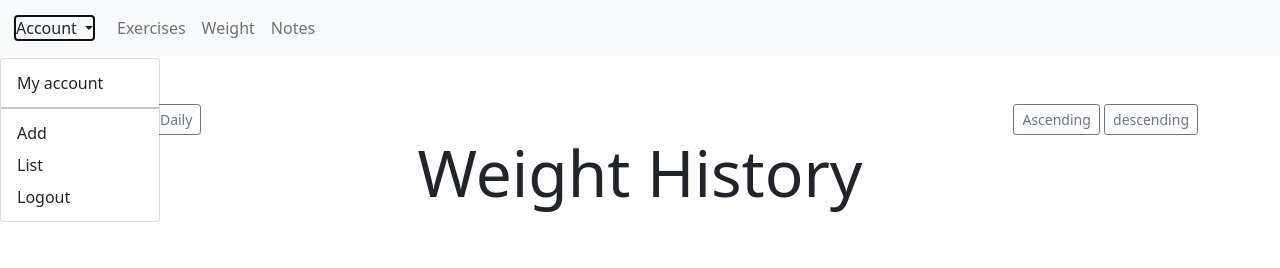
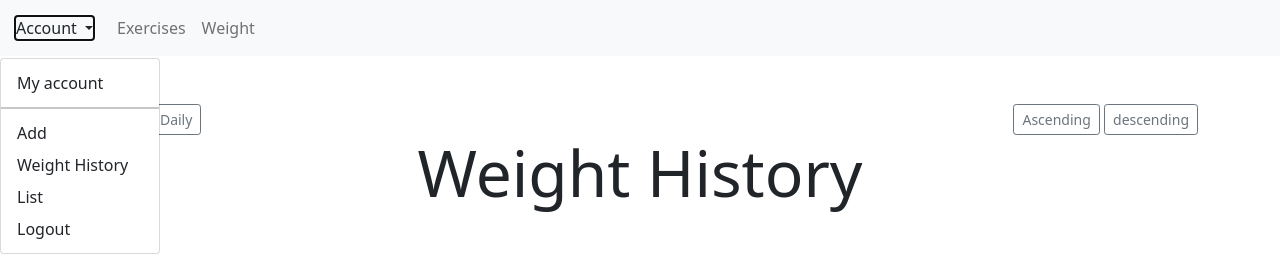
Before and after one commit to tomkeee/Health-Workout-APP, a Django app: page /weight/ in a window 1280 px wide, after a click on "Account". Shown: the top 268 px of the page. Run offline with Django 3.2, Linux system fonts and the light colour scheme; the visitor is signed in with stand-in values (Sample User, id 1); some libraries are stand-ins or nearby versions.

Commit message:
weight update delete

```diff
--- a/body/forms.py
+++ b/body/forms.py
@@ -9,4 +9,4 @@ class WeightForm(forms.ModelForm):
 
         widgets={
             "value":forms.TextInput(attrs={"class":"form-control col-4","placeholder":"Current Weight"})
-             }
+            }
--- /dev/null
+++ b/body/templates/body/weight.html
@@ -0,0 +1,99 @@
+{% extends 'base.html' %}
+{% block title %} Weight Update {% endblock title %}
+
+{% block content %}
+<form method="POST" action=""> {%csrf_token%}
+    <div class="d-flex justify-content-between">
+        <div>
+            <button class="btn btn-sm btn-outline-secondary" type="submit" name="type" value="weekly">Weekly</button>
+            <button class="btn btn-sm btn-outline-secondary" type="submit" name="type" value="daily">Daily</button>
+        </div>
+
+        <div>
+            <button class="btn btn-sm btn-outline-secondary" type="submit" name="method" value="ascending">Ascending</button>
+            <button class="btn btn-sm btn-outline-secondary" type="submit" name="method" value="descending">descending</button>
+        </div>
+    </div>
+</form>
+
+<div class="container-fluid col-6">
+    <h1 class="display-3 text-center">Weight History</h1>
+    <br/>
+
+    <table class="mt-4 table text-center table-striped table-hover">
+        <thead>
+            <tr>
+                {%if type == 'weekly'%}
+                <th scope="col">From</th>
+                <th scope="col">To</th>
+                <th scope="col">Average</th>
+                <th scope="col">Change</th>
+                {%else%}
+                <th scope="col">Day</th>
+                <th scope="col">Weight</th>
+                <th scope="col">Change</th>
+                {%endif%}
+            </tr>
+        </thead>
+        <tbody>
+            {%if type == 'weekly'%}
+
+            {%for instance in week%}
+            <tr>
+            <td>{{instance.4}}</td>
+            <td>{{instance.5}}</td>
+            <td>{{instance.3|floatformat:"-2g"}}</td>
+            {%if instance.6 %}
+            <td>{{instance.6|floatformat:"-2g"}}</td>
+            {%else%}
+            <td> </td>
+            {%endif%}
+            </tr>
+            {%endfor%}
+            {%else%}
+
+            {%for instance in data%}
+            <tr>
+            <td><b>{{instance.0}}</b></td>
+            <td>{{instance.1}}</td>
+            {%if instance.2%}
+            <td>{{instance.2|floatformat:"-2g"}}%
+                {%if instance.3 == "up"%}
+                <svg xmlns="http://www.w3.org/2000/svg" width="16" height="16" fill="currentColor" class="bi bi-arrow-up-right" viewBox="0 0 16 16">
+                <path fill-rule="evenodd" d="M14 2.5a.5.5 0 0 0-.5-.5h-6a.5.5 0 0 0 0 1h4.793L2.146 13.146a.5.5 0 0 0 .708.708L13 3.707V8.5a.5.5 0 0 0 1 0v-6z"/></svg>
+
+                {%elif instance.3 == "down"%}
+                <svg xmlns="http://www.w3.org/2000/svg" width="16" height="16" fill="currentColor" class="bi bi-arrow-down-right" viewBox="0 0 16 16">
+                <path fill-rule="evenodd" d="M14 13.5a.5.5 0 0 1-.5.5h-6a.5.5 0 0 1 0-1h4.793L2.146 2.854a.5.5 0 1 1 .708-.708L13 12.293V7.5a.5.5 0 0 1 1 0v6z"/></svg>
+                {%else%}
+                {%endif%}
+            </td>
+
+            {%else%}
+            <td> </td>
+            {%endif%}
+            </tr>
+            {%endfor%}
+
+            {%endif%}
+        </tbody>
+    </table>
+</div>
+
+<div class="space-little mr-5">
+<form method="POST" action="{% url 'weight' %}"> {%csrf_token%}
+    <div class="row justify-content-center">
+        <div class="col-2">
+            <div class="input-group" style="width: 500px;">
+                {{form.value}}
+                <div class="input-group-append">
+                    <span class="input-group-text rounded-right">KG</span>
+                </div>
+                <button onclick="success()" class="btn btn-outline-success rounded ml-3" type="submit" ><svg xmlns="http://www.w3.org/2000/svg" width="16" height="16" fill="currentColor" class="bi bi-check-lg" viewBox="0 0 16 16">
+                    <path d="M13.485 1.431a1.473 1.473 0 0 1 2.104 2.062l-7.84 9.801a1.473 1.473 0 0 1-2.12.04L.431 8.138a1.473 1.473 0 0 1 2.084-2.083l4.111 4.112 6.82-8.69a.486.486 0 0 1 .04-.045z"/>
+                </svg></button>
+            </div>
+        </div>
+</form>
+</div>
+{%endblock content%}
--- a/body/templates/body/weightUpdate.html
+++ b/body/templates/body/weightUpdate.html
@@ -1,99 +1,20 @@
 {% extends 'base.html' %}
-{% block title %} Weight Update {% endblock title %}
+{%block title%} Weight Update {%endblock%}
+{%block content%}
 
-{% block content %}
-<form method="POST" action=""> {%csrf_token%}
-    <div class="d-flex justify-content-between">
-        <div>
-            <button class="btn btn-sm btn-outline-secondary" type="submit" name="type" value="weekly">Weekly</button>
-            <button class="btn btn-sm btn-outline-secondary" type="submit" name="type" value="daily">Daily</button>
-        </div>
+<form action="" method="POST"> {%csrf_token%}
+        <div class="row justify-content-center">
+            <div class="input-group justify-content-center" style="width: 500px;">
+                {{form.value}}
 
-        <div>
-            <button class="btn btn-sm btn-outline-secondary" type="submit" name="method" value="ascending">Ascending</button>
-            <button class="btn btn-sm btn-outline-secondary" type="submit" name="method" value="descending">descending</button>
-        </div>
-    </div>
-</form>
-
-<div class="container-fluid col-6">
-    <h1 class="display-3 text-center">Weight History</h1>
-    <br/>
-
-    <table class="mt-4 table text-center table-striped table-hover">
-        <thead>
-            <tr>
-                {%if type == 'weekly'%}
-                <th scope="col">From</th>
-                <th scope="col">To</th>
-                <th scope="col">Average</th>
-                <th scope="col">Change</th>
-                {%else%}
-                <th scope="col">Day</th>
-                <th scope="col">Weight</th>
-                <th scope="col">Change</th>
-                {%endif%}
-            </tr>
-        </thead>
-        <tbody>
-            {%if type == 'weekly'%}
-
-            {%for instance in week%}
-            <tr>
-            <td>{{instance.4}}</td>
-            <td>{{instance.5}}</td>
-            <td>{{instance.3|floatformat:"-2g"}}</td>
-            {%if instance.6 %}
-            <td>{{instance.6|floatformat:"-2g"}}</td>
-            {%else%}
-            <td> </td>
-            {%endif%}
-            </tr>
-            {%endfor%}
-            {%else%}
-
-            {%for instance in data%}
-            <tr>
-            <td><b>{{instance.0}}</b></td>
-            <td>{{instance.1}}</td>
-            {%if instance.2%}
-            <td>{{instance.2|floatformat:"-2g"}}%
-                {%if instance.3 == "up"%}
-                <svg xmlns="http://www.w3.org/2000/svg" width="16" height="16" fill="currentColor" class="bi bi-arrow-up-right" viewBox="0 0 16 16">
-                <path fill-rule="evenodd" d="M14 2.5a.5.5 0 0 0-.5-.5h-6a.5.5 0 0 0 0 1h4.793L2.146 13.146a.5.5 0 0 0 .708.708L13 3.707V8.5a.5.5 0 0 0 1 0v-6z"/></svg>
-
-                {%elif instance.3 == "down"%}
-                <svg xmlns="http://www.w3.org/2000/svg" width="16" height="16" fill="currentColor" class="bi bi-arrow-down-right" viewBox="0 0 16 16">
-                <path fill-rule="evenodd" d="M14 13.5a.5.5 0 0 1-.5.5h-6a.5.5 0 0 1 0-1h4.793L2.146 2.854a.5.5 0 1 1 .708-.708L13 12.293V7.5a.5.5 0 0 1 1 0v6z"/></svg>
-                {%else%}
-                {%endif%}
-            </td>
-
-            {%else%}
-            <td> </td>
-            {%endif%}
-            </tr>
-            {%endfor%}
-
-            {%endif%}
-        </tbody>
-    </table>
-</div>
-
-<div class="space-little mr-5">
-<form method="POST" action="{% url 'weight' %}"> {%csrf_token%}
-    <div class="row justify-content-center">
-        <div class="col-2">
-            <div class="input-group" style="width: 500px;">
-                {{form.value}}
                 <div class="input-group-append">
                     <span class="input-group-text rounded-right">KG</span>
                 </div>
-                <button onclick="success()" class="btn btn-outline-success rounded ml-3" type="submit" ><svg xmlns="http://www.w3.org/2000/svg" width="16" height="16" fill="currentColor" class="bi bi-check-lg" viewBox="0 0 16 16">
-                    <path d="M13.485 1.431a1.473 1.473 0 0 1 2.104 2.062l-7.84 9.801a1.473 1.473 0 0 1-2.12.04L.431 8.138a1.473 1.473 0 0 1 2.084-2.083l4.111 4.112 6.82-8.69a.486.486 0 0 1 .04-.045z"/>
-                </svg></button>
+
+                <button type="submit" class="rounded-left ml-2 btn btn-sml btn-outline-success">Save</button>
+
             </div>
         </div>
-</form>
-</div>
+    </form>
+
 {%endblock content%}
--- /dev/null
+++ b/body/urls.py
@@ -0,0 +1,11 @@
+from django.urls import path
+from .views import WeightAdd,WeightController,WeightUpdate,WeighList,WeightDelete
+
+
+urlpatterns = [
+    path("",WeightAdd.as_view(),name="weight"),
+    path("history/",WeightController),
+    path("update/<int:pk>/",WeightUpdate.as_view(),name="weight-update"),
+    path("delete/<int:pk>/",WeightDelete.as_view(),name="weight-delete"),
+    path("list/",WeighList.as_view(),name="weight-list")
+]
--- a/body/views.py
+++ b/body/views.py
@@ -1,20 +1,42 @@
 from django.shortcuts import render
 from django.urls.base import reverse_lazy
-from django.views.generic import CreateView
+from django.views.generic import CreateView,ListView,DeleteView
+from django.views.generic.edit import UpdateView
 from profiles.models import Weight
 from .forms import WeightForm
 
 import pandas as pd
-import numpy as np
-
-import datetime
 
 from django.db.models.functions import ExtractWeek
 
-class WeightUpdate(CreateView):
+class WeighList(ListView):
+    model=Weight
+    template_name="body/weightList.html"
+    queryset=Weight.objects.order_by("-date")
+
+    def get_queryset(self) :
+        user=self.request.user
+        return super().get_queryset().filter(owner=user)
+
+class WeightDelete(DeleteView):
+    model=Weight
+    template_name="body/weightDelete.html"
+    success_url=reverse_lazy("weight-list")
+
+class WeightUpdate(UpdateView):
     model=Weight
     form_class=WeightForm
-    template_name='body/weightUpdate.html'
+    template_name="body/weightUpdate.html"
+    success_url=reverse_lazy("weight")
+
+    def get_context_data(self, **kwargs):
+        context=super().get_context_data(**kwargs)
+        return context
+
+class WeightAdd(CreateView):
+    model=Weight
+    form_class=WeightForm
+    template_name='body/weight.html'
     success_url=reverse_lazy("weight")
 
     def form_valid(self, form: WeightForm):
@@ -46,6 +68,7 @@ class WeightUpdate(CreateView):
         weeks=[]
         date_value=[]
         for each in x:
+            print(each.id)
             if each.week in weeks:
                 index=weeks.index(each.week)
                 date_value[index][1] += each.value
--- a/exercise/templates/exercise/exercises.html
+++ b/exercise/templates/exercise/exercises.html
@@ -8,8 +8,8 @@
     <table class="mt-4 table table-striped table-hover">
         <thead>
             <tr>
-                {%if muscle == "all"%}
-                <th scope="col">Name</th>
+                {%if muscle == "All"%}
+                <th scope="col">Muscle</th>
                 {%endif%}
                 <th scope="col">Name</th>
                 <th scope="col">Repetition</th>
@@ -21,7 +21,7 @@
         <tbody>
             {%for instance in data%}
             <tr>
-            {%if muscle == "all"%}
+            {%if muscle == "All"%}
             <td><b>{{instance.0.type}}</b></td>
             {%endif%}
             <td><b>{{instance.0.name}}</b></td>
--- a/templates/base.html
+++ b/templates/base.html
@@ -25,6 +25,7 @@
                     <li><a class="dropdown-item" href="/profile/edit/">My account</a></li>
                     <li><hr class="dropdown-divider"></li>
                     <li><a class="dropdown-item" href="/add">Add</a></li>
+                    <li><a class="dropdown-item" href="{% url 'weight-list' %}">Weight History</a></li>
                     <!-- <li><a class="dropdown-item" href="#">Add</a></li>
                     <li><a class="dropdown-item" href="#">calculator</a></li>
                     <li><a class="dropdown-item" href="#">Update portfolio</a></li> -->
@@ -37,9 +38,6 @@
               </li>
               <li class="nav-item">
                 <a class="nav-link" href="{% url 'weight' %}">Weight</a>
-              </li>
-              <li class="nav-item">
-                <a class="nav-link" href="#">Notes</a>
               </li>
               <!-- <div class="collapse navbar-collapse">
                 <ul class="navbar-nav">
--- a/workout/urls.py
+++ b/workout/urls.py
@@ -16,7 +16,7 @@ Including another URLconf
 from django.conf.urls import url
 from django.contrib import admin
 from django.urls import path,include
-from body.views import WeightUpdate,WeightController
+from body.views import WeightAdd,WeightController,WeightUpdate
 
 from django.conf import settings
 from django.conf.urls.static import static
@@ -24,8 +24,7 @@ from django.conf.urls.static import static
 urlpatterns = [
     path('admin/', admin.site.urls),
     path((''),include('exercise.urls')),
-    path("weight/",WeightUpdate.as_view(),name="weight"),
-    path("weight/history",WeightController),
+    path(("weight/"),include("body.urls")),
 ]
 
 urlpatterns += static(settings.STATIC_URL,document_root=settings.STATIC_ROOT)
```
Also changed, not shown: body/templates/body/weightDelete.html (added, +27 -0 lines), body/templates/body/weightList.html (added, +20 -0 lines).
